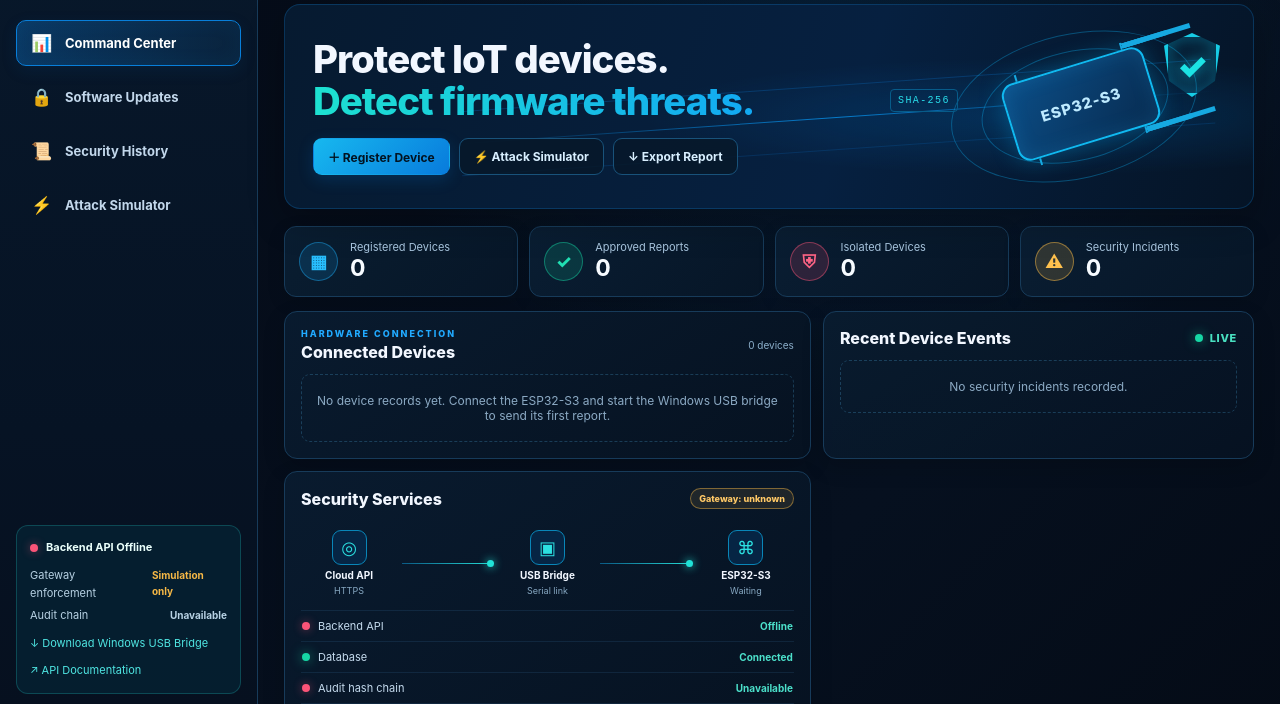
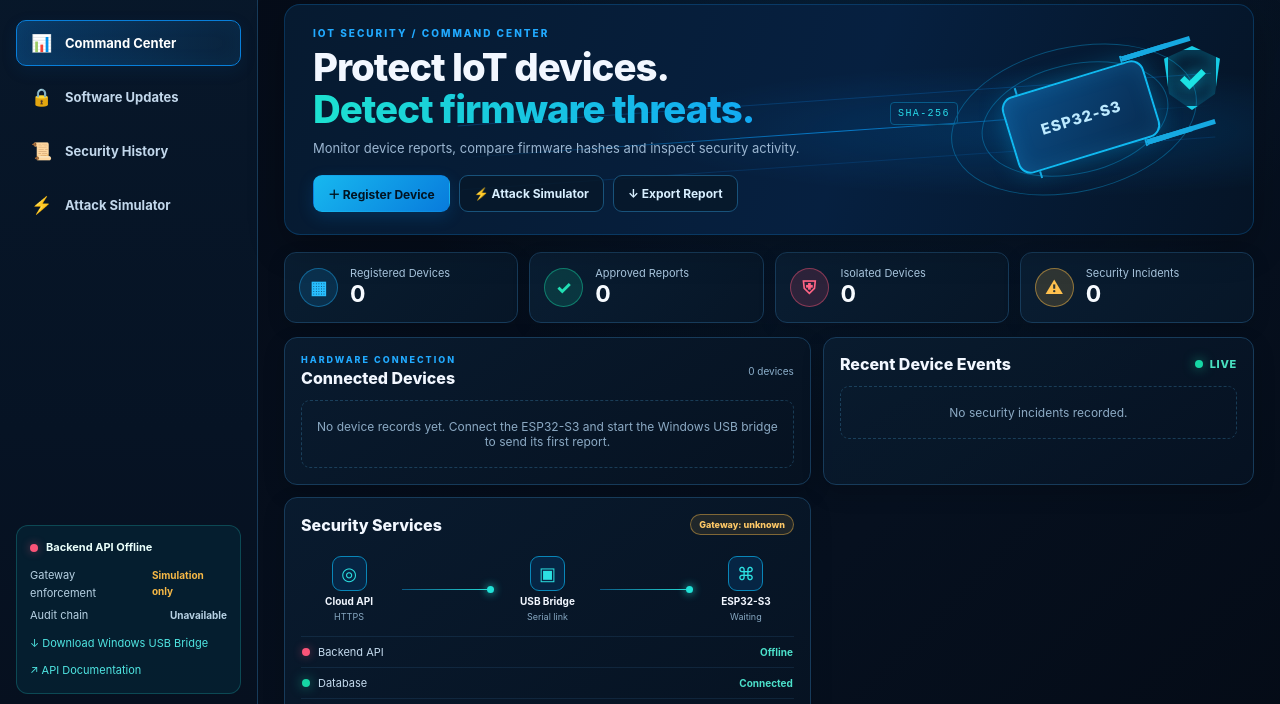
Before and after one commit to karanbudhanawar-crypto/firmachain, a plain HTML site: page static/index.html in a window 1280 px wide. Shown: the part 90-794 px from the top of the page. Drawn offline with Linux system fonts and the light colour scheme; no server answers.

Commit message:
Restore concise hero introduction based on approved design

```diff
--- a/static/index.html
+++ b/static/index.html
@@ -47,7 +47,9 @@
       <section class="view active" id="view-dashboard" data-title="Security Command Center" data-subtitle="Device status, firmware integrity and security events">
         <div class="hero">
           <div class="hero-copy">
+            <div class="eyebrow">IOT SECURITY / COMMAND CENTER</div>
             <h1>Protect IoT devices.<br><span>Detect firmware threats.</span></h1>
+            <p>Monitor device reports, compare firmware hashes and inspect security activity.</p>
             <div class="hero-actions">
               <button class="btn btn-blue" type="button" data-go="dashboard-register">＋ Register Device</button>
               <button class="btn btn-outline" type="button" data-go-view="simulator">⚡ Attack Simulator</button>
```
